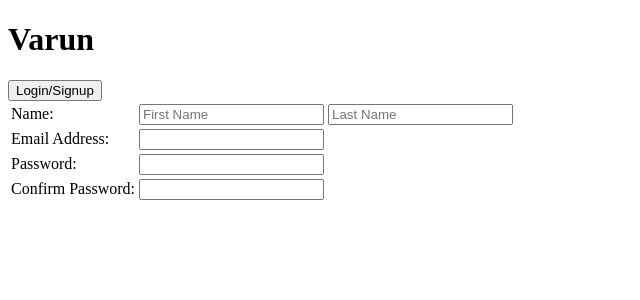
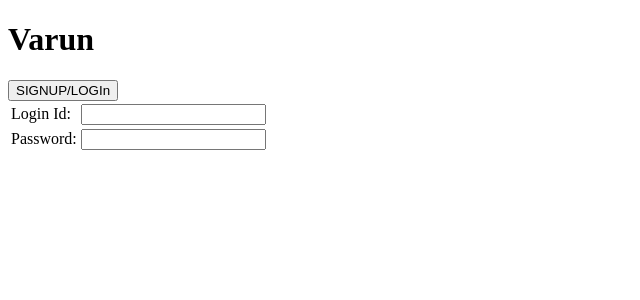
Before and after one commit to being-varun/portfolio, a React (Create React App) app: page / in a window 1280 px wide. Shown: the top 300 px of the page, without its empty margins (0-640 px from the left). Built offline with nearby package versions, Linux system fonts and the light colour scheme.

Commit message:
Learning 04

```diff
--- a/src/App.js
+++ b/src/App.js
@@ -5,24 +5,23 @@ class App extends Component {
 
     constructor(){
             super();
-            this.state={ loginState : false};
+            this.state={ loginState : true};
+            this.toggleSignUpLogIn=this.toggleSignUpLogIn.bind(this);
     }
     toggleSignUpLogIn(){
-        this.setState({loginState:true});
+        console.log("In toggle"+this.state.loginState);
+        this.setState({loginState:!this.state.loginState});
     }
 
+    render() {
+        console.log("State changed to="+this.state.loginState);
+        return(
+        <div><button onClick={this.toggleSignUpLogIn}>SIGNUP/LOGIn</button>
 
-    render() {
-        console.log("State="+this.loginState);
-        return(
-        <><input type="button" onclick="toggleSignUpLogIn()" value="Login/Signup" />
-       { console.log("State="+this.loginState)}
-        <div id="01">{this.loginState?login():signup()}</div>
-        </>
+        <div id="01">{this.state.loginState?login():signup()}</div>
+        </div>
         );
     }
-
-
 }
 
 export default App;
```
